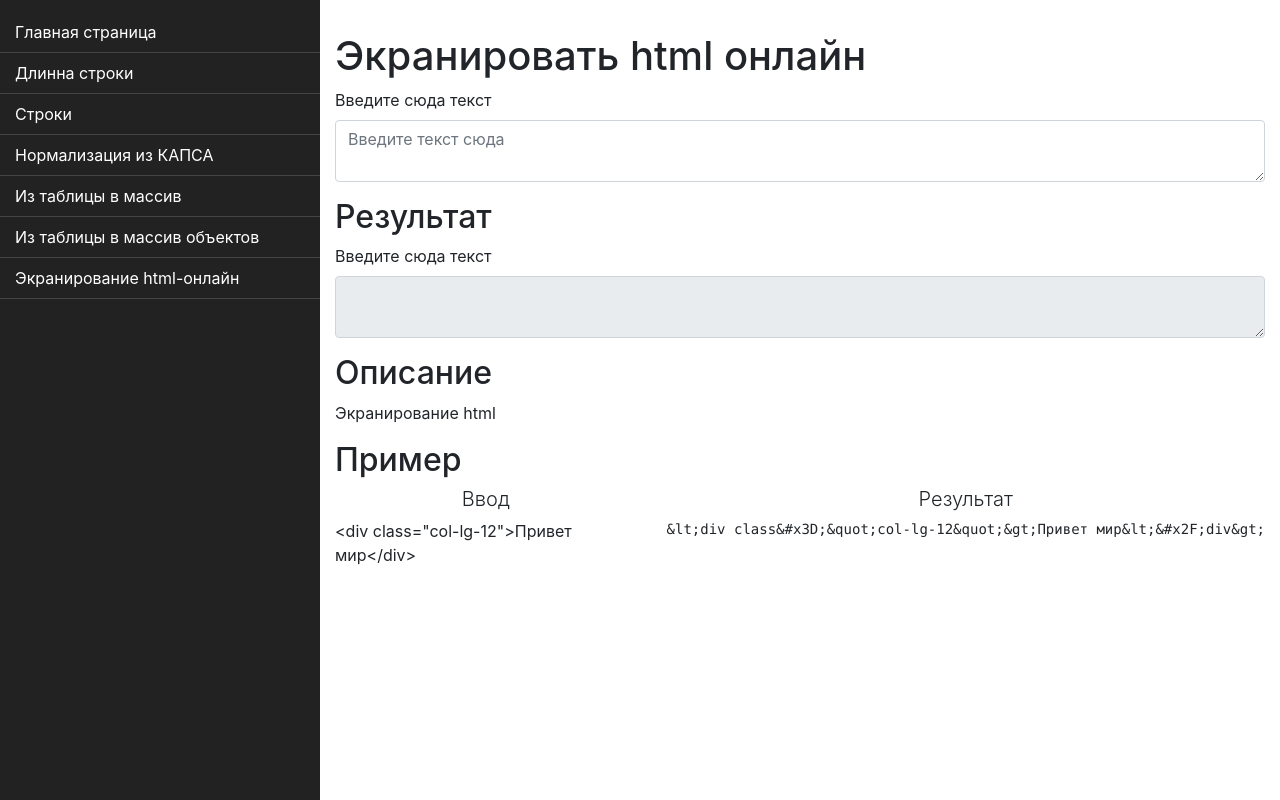
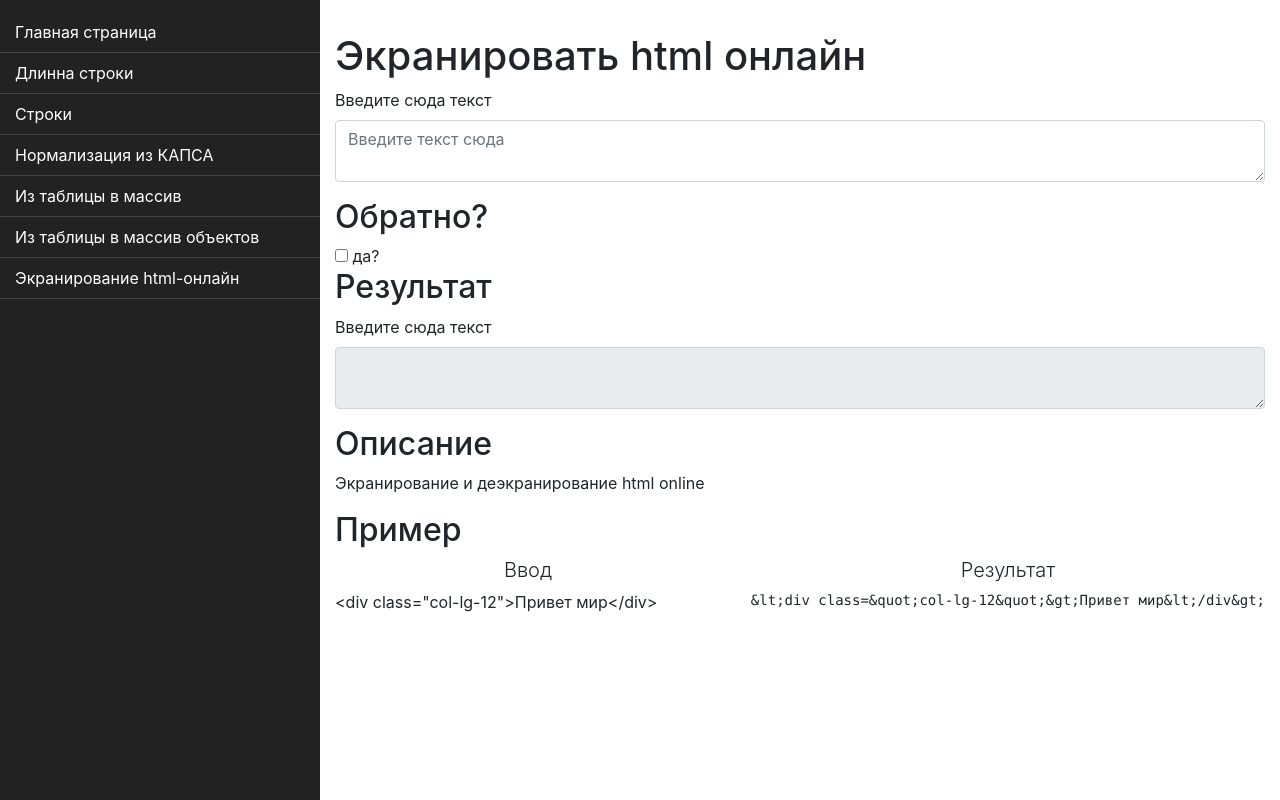
Before and after one commit to xakplant/animate-portfolio, a React (Create React App) app: page /html-screen in a window 1280 px wide. Built offline with nearby package versions, Linux system fonts and the light colour scheme.

Commit message:
add descrining html servise

```diff
--- a/package.json
+++ b/package.json
@@ -13,6 +13,7 @@
     "history": "^4.9.0",
     "jquery": "^3.4.1",
     "lodash.escape": "^4.0.1",
+    "lodash.unescape": "^4.0.1",
     "puppeteer": "^1.19.0",
     "react": "^16.8.6",
     "react-bootstrap": "^1.0.0-beta.10",
--- a/src/components/HtmlScreen/HtmlScreen.js
+++ b/src/components/HtmlScreen/HtmlScreen.js
@@ -1,6 +1,7 @@
 
 import React, { Component } from 'react';
 import escape from 'lodash.escape';
+import unescape from 'lodash.unescape';
 import Helmet from "react-helmet";
 
 
@@ -8,11 +9,26 @@ import Helmet from "react-helmet";
 export default class HtmlScreen extends Component{
     constructor(props){
         super(props);
+        this.state = {
+            reverse: false
+        };
+        this.inputRef = React.createRef();
         this.handleInput = this.handleInput.bind(this);
         this.resultRef = React.createRef();
+        this.onChangeHandle = this.onChangeHandle.bind(this);
+    }
+    onChangeHandle(event){
+        this.setState({
+            reverse: event.target.checked
+        });
+        (event.target.checked)
+        ? this.resultRef.current.value = unescape(this.inputRef.current.value)
+        : this.resultRef.current.value = escape(this.inputRef.current.value)
     }
     handleInput(event){
-        this.resultRef.current.value = escape(event.target.value);
+        (this.state.reverse)
+        ? this.resultRef.current.value = unescape(event.target.value)
+        : this.resultRef.current.value = escape(event.target.value)
     }
     render(){
         return(
@@ -21,19 +37,24 @@ export default class HtmlScreen extends Component{
                     <title>Экранировать html онлайн</title>
                     <meta
                         name="description"
-                        content="Инструмент для экранирования html онлайн. Заходите!"
+                        content="Инструмент для экранирования и деэкранирования html онлайн. Заходите!"
                     />
                 </Helmet>
                 <h1>Экранировать html онлайн</h1>
                 <div className="form-group">
                     <label>Введите сюда текст</label>
                     <textarea
+                        ref={this.inputRef}
                         id="textarea"
                         area-label="textarea"
                         className="form-control"
                         onInput={this.handleInput}
                         placeholder="Введите текст сюда"
                     ></textarea>
+                </div>
+                <div>
+                    <h2>Обратно?</h2>
+                    <input onChange={this.onChangeHandle} type="checkbox" /> да?
                 </div>
                 <h2>Результат</h2>
                 <div className="form-group">
@@ -48,7 +69,7 @@ export default class HtmlScreen extends Component{
                 </div>
                 <h2>Описание</h2>
                 <p>
-                    Экранирование html
+                    Экранирование и деэкранирование html online
                 </p>
                 <h2>Пример</h2>
                 <div className="row">
@@ -58,7 +79,7 @@ export default class HtmlScreen extends Component{
                     </div>
                     <div className="col">
                     <h4 className="lead text-center">Результат</h4>
-                        <pre>{('&lt;div class&#x3D;&quot;col-lg-12&quot;&gt;Привет мир&lt;&#x2F;div&gt;')}</pre>
+                        <pre>{('&lt;div class=&quot;col-lg-12&quot;&gt;Привет мир&lt;/div&gt;')}</pre>
                    </div>
                 </div>
             </div>
```
Also changed, not shown: 1 other file (tests, documents, lock files or other folders).
